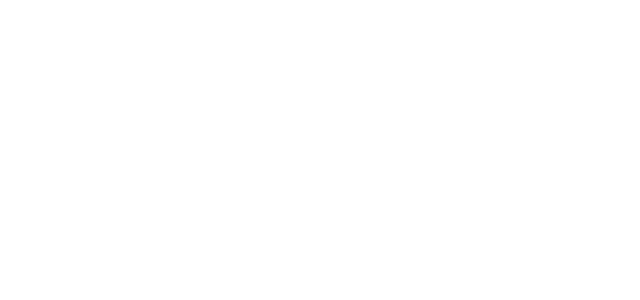
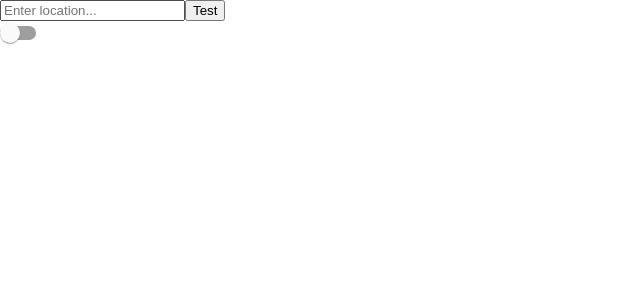
Before and after one commit to GaisericDev/weatherapp, an Angular app: page / in a window 1280 px wide. Shown: the top 300 px of the page, without its empty margins (0-640 px from the left). Built offline with nearby package versions, Linux system fonts and the light colour scheme.

Commit message:
cleanup imports, add theme service, add toggle button, add light-dark mode toggle functionality and persisting localstorage

```diff
--- a/src/app/app.module.ts
+++ b/src/app/app.module.ts
@@ -7,7 +7,7 @@ import { WeatherComponent } from './weather/weather.component';
 import { FormsModule } from '@angular/forms';
 import { BrowserAnimationsModule } from '@angular/platform-browser/animations';
 import { MatToolbarModule } from '@angular/material/toolbar';
-import { MatSlideToggle } from '@angular/material/slide-toggle';
+import { MatSlideToggleModule } from '@angular/material/slide-toggle';
 import { MatButtonModule } from '@angular/material/button';
 
 
@@ -23,7 +23,7 @@ import { MatButtonModule } from '@angular/material/button';
     FormsModule,
     BrowserAnimationsModule,
     MatToolbarModule,
-    MatSlideToggle,
+    MatSlideToggleModule,
     MatButtonModule
   ],
   providers: [],
--- /dev/null
+++ b/src/app/services/theme.service.ts
@@ -0,0 +1,47 @@
+import { Injectable, Renderer2, RendererFactory2 } from '@angular/core';
+
+@Injectable({
+  providedIn: 'root'
+})
+export class ThemeService {
+  private renderer: Renderer2;
+  private colorTheme: string;
+
+  constructor(rendererFactory: RendererFactory2) {
+    this.renderer = rendererFactory.createRenderer(null, null);
+  }
+
+
+  //initialize the theme
+  initTheme() {
+    this.getColorTheme();
+    this.renderer.addClass(document.body, this.colorTheme);
+  }
+
+  //update theme - add and remove classes from body
+  update(theme: 'darkMode' | 'lightMode') {
+    this.setColorTheme(theme);
+    const previousColorTheme = (theme === 'darkMode' ? 'lightMode' : 'darkMode');
+    this.renderer.removeClass(document.body, previousColorTheme);
+    this.renderer.addClass(document.body, theme);
+
+  }
+  //return true if dark mode is active
+  isDarkMode() {
+    return this.colorTheme === 'darkMode';
+  }
+  //set theme in localstorage
+  private setColorTheme(theme: string) {
+    this.colorTheme = theme;
+    localStorage.setItem('userTheme', theme);
+  }
+  //get theme from localstorage
+  private getColorTheme() {
+    if (localStorage.getItem('userTheme')) {
+      this.colorTheme = localStorage.getItem('user-theme');
+    }
+    else {
+      this.colorTheme = 'lightMode';
+    }
+  }
+}
--- a/src/app/services/weather-api.service.ts
+++ b/src/app/services/weather-api.service.ts
@@ -1,8 +1,6 @@
 import { Injectable } from '@angular/core';
 import { HttpClient } from '@angular/common/http';
 import { Observable } from 'rxjs';
-import { Weather } from '../models/weather.model';
-import { map } from "rxjs/operators";
 
 @Injectable({
   providedIn: 'root'
--- a/src/app/weather/weather.component.html
+++ b/src/app/weather/weather.component.html
@@ -6,5 +6,10 @@
     <div>humidity: {{weather.humidity}}%</div>
     <div>pressure: {{weather.pressure}}hpa</div>
 </div>
-<input type="text" placeholder="Enter location..." [(ngModel)]="location">
-<button (click)="getWeather()">Test</button>
+<div>
+    <input type="text" placeholder="Enter location..." [(ngModel)]="location">
+    <button (click)="getWeather()">Test</button>
+</div>
+<div>
+    <mat-slide-toggle [(ngModel)]="isDarkMode" (click)="toggleDarkMode()"></mat-slide-toggle>
+</div>
--- a/src/app/weather/weather.component.ts
+++ b/src/app/weather/weather.component.ts
@@ -1,7 +1,7 @@
 import { Component, OnInit } from '@angular/core';
-import { Observable, of, Subscription } from 'rxjs';
 import { Weather } from '../models/weather.model';
 import { WeatherApiService } from '../services/weather-api.service';
+import { ThemeService } from '../services/theme.service';
 
 @Component({
   selector: 'app-weather',
@@ -12,8 +12,14 @@ export class WeatherComponent implements OnInit {
 
   weather: Weather;
   location: string = '';
-
-  constructor(private weatherApiService: WeatherApiService) { }
+  isDarkMode: boolean;
+  constructor(
+    private weatherApiService: WeatherApiService,
+    private themeService: ThemeService
+  ) {
+    this.themeService.initTheme();
+    this.isDarkMode = this.themeService.isDarkMode();
+  }
 
   ngOnInit(): void {
   }
@@ -32,4 +38,9 @@ export class WeatherComponent implements OnInit {
       }
     )
   }
+
+  toggleDarkMode() {
+    this.isDarkMode = this.themeService.isDarkMode();
+    this.isDarkMode ? this.themeService.update('lightMode') : this.themeService.update('darkMode');
+  }
 }
```
Also changed, not shown: 1 other file (tests, documents, lock files or other folders).
